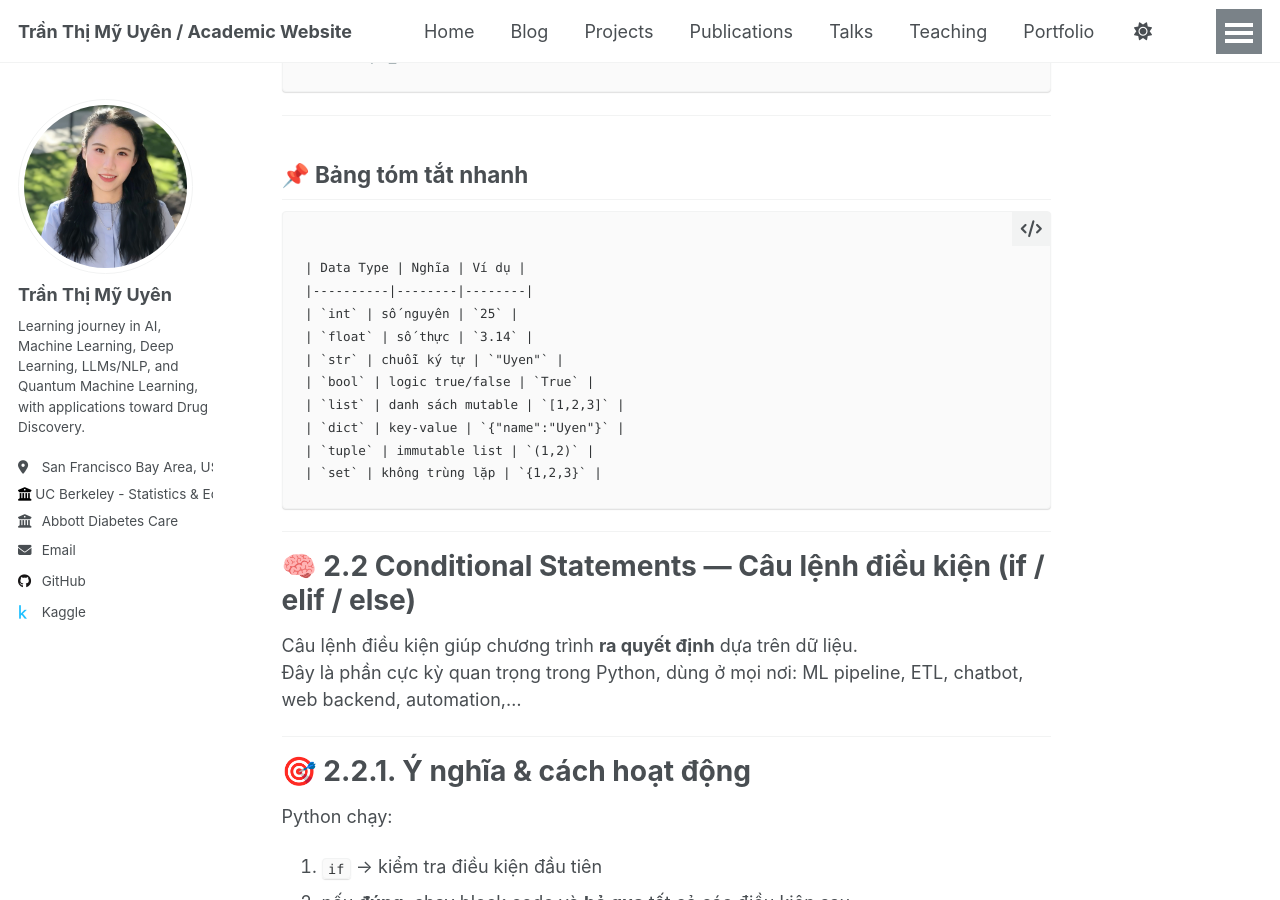
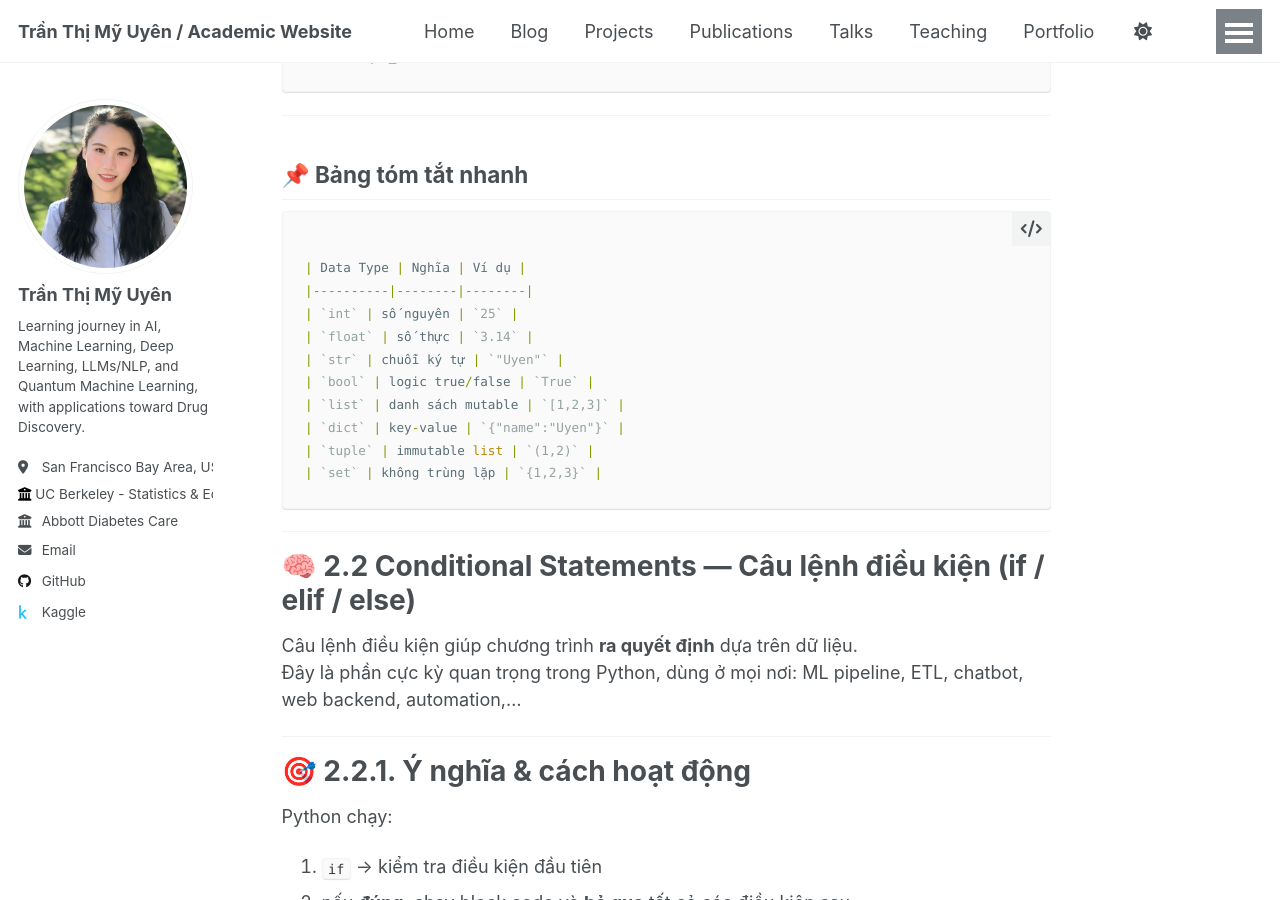
Before and after one commit to uyentran9/uyentran-ai-blog, a Jekyll site: the page built from _posts/2025-06-30-m1-topic1.md, in a window 1280 px wide and 900 px high, scrolled down 5801 px. Built offline with Jekyll 4.4.1, drawn with Linux system fonts in a browser that asks for light colours; a script that is not in the unit is left out.

Commit message:
Fix formatting in summary table of topic1.md

```diff
--- a/_posts/2025-06-30-m1-topic1.md
+++ b/_posts/2025-06-30-m1-topic1.md
@@ -212,7 +212,7 @@ print(unique_numbers)   # {1, 2, 3}
 ---
 
 ## **📌 Bảng tóm tắt nhanh**
-~~~
+~~~python
 
 | Data Type | Nghĩa | Ví dụ |
 |----------|--------|--------|
```
